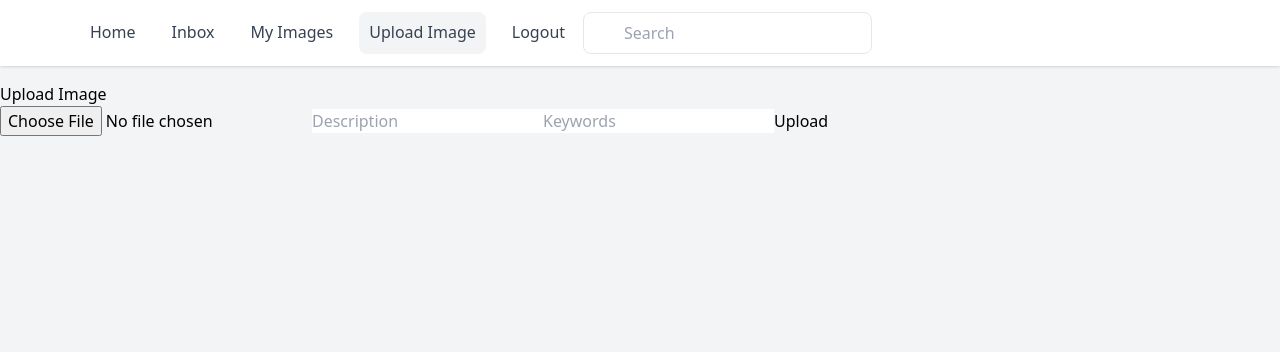
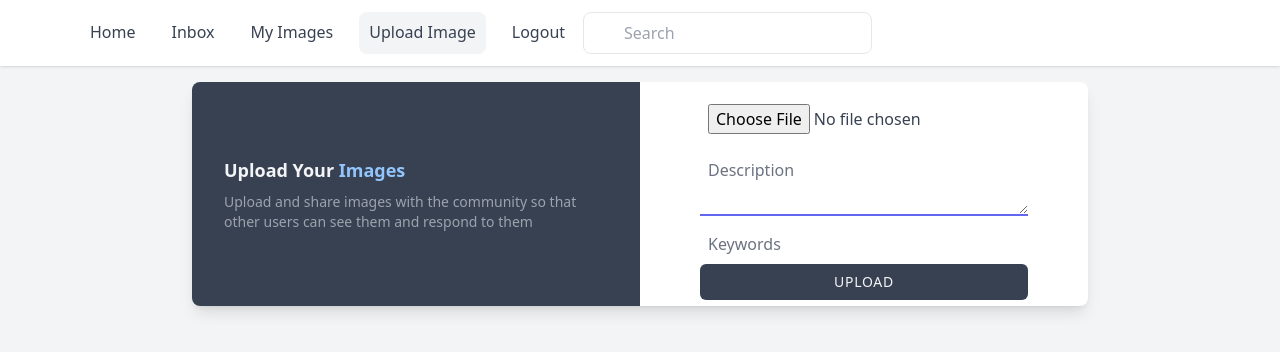
Before and after one commit to geor0014/SE_Dongguk_group_proj, a React (Create React App) app in the folder frontend/: page /uploadImage in a window 1280 px wide. Shown: the top 352 px of the page. Built offline with nearby package versions, Linux system fonts and the light colour scheme; sample sign-in values are in the browser's storage.

Commit message:
feat (tailwind) add tailwind to UploadImage component

```diff
--- a/frontend/src/components/UploadImage.js
+++ b/frontend/src/components/UploadImage.js
@@ -39,31 +39,82 @@ export default function UploadImage() {
     }
   };
 
-  if (!user) {
-    return <div></div>;
-  } else {
   return (
-      <div>
-        <h1>Upload Image</h1>
+    <>
+      {user && (
+        <section className="flex flex-col max-w-4xl mx-auto overflow-hidden bg-white rounded-lg shadow-lg md:flex-row md:h-100">
+          <div class="md:flex md:items-center md:justify-center md:w-1/2 md:bg-gray-700 md:dark:bg-gray-800">
+            <div class="px-6 py-6 md:px-8 md:py-0">
+              <h2 class="text-lg font-bold text-gray-700 dark:text-white md:text-gray-100">
+                Upload Your{" "}
+                <span class="text-blue-600 dark:text-blue-400 md:text-blue-300">
+                  Images
+                </span>
+              </h2>
+              <p class="mt-2 text-sm text-gray-600 dark:text-gray-400 md:text-gray-400">
+                Upload and share images with the community so that other users
+                can see them and respond to them
+              </p>
+            </div>
+          </div>
+          <div className="flex items-center justify-center pb-3 md:py-0 md:w-1/2">
             <form onSubmit={handleSubmit}>
-          <input type="file" onChange={handleFileChange} />
+              <div className="flex flex-col p-1.5 overflow-hidden  focus-within:ring focus-within:ring-opacity-40  focus-within:ring-blue-300">
                 <input
+                  className="px-2 mt-2 py-2 text-gray-700 placeholder-gray-500 bg-white outline-none  focus:placeholder-transparent dark:focus:placeholder-transparent"
+                  type="file"
+                  name="image"
+                  onChange={handleFileChange}
+                />
+                <textarea
+                  className="px-2 mt-2 py-2 mt-2 border-b-2 border-indigo-500 text-gray-700 placeholder-gray-500 bg-white outline-none  focus:placeholder-transparent dark:focus:placeholder-transparent"
                   type="text"
+                  name="description"
                   placeholder="Description"
-            name="description"
                   value={description}
                   onChange={handleDescriptionChange}
                 />
                 <input
+                  className="px-2 mt-2 py-2 mt-2 text-gray-700 placeholder-gray-500 bg-white outline-none  focus:placeholder-transparent dark:focus:placeholder-transparent"
                   type="text"
+                  name="keywords"
                   placeholder="Keywords"
-            name="keywords"
                   value={keywords}
                   onChange={handleKeywordsChange}
                 />
-          <button type="submit">Upload</button>
+                <button
+                  className="px-2 py-2 text-sm font-medium tracking-wider text-gray-100 uppercase transition-colors duration-300 transform bg-gray-700 rounded-md hover:bg-gray-600 focus:bg-gray-600 focus:outline-none"
+                  type="submit"
+                >
+                  Upload
+                </button>
+              </div>
             </form>
           </div>
+        </section>
+      )}
+    </>
   );
 }
+
+{
+  /* <section class="flex flex-col max-w-4xl mx-auto overflow-hidden bg-white rounded-lg shadow-lg dark:bg-gray-800 md:flex-row md:h-48">
+    <div class="md:flex md:items-center md:justify-center md:w-1/2 md:bg-gray-700 md:dark:bg-gray-800">
+        <div class="px-6 py-6 md:px-8 md:py-0">
+            <h2 class="text-lg font-bold text-gray-700 dark:text-white md:text-gray-100">Sign Up For <span class="text-blue-600 dark:text-blue-400 md:text-blue-300">Project</span> Updates</h2>
+
+            <p class="mt-2 text-sm text-gray-600 dark:text-gray-400 md:text-gray-400">Lorem ipsum dolor sit, amet consectetur adipisicing elit. Consectetur obcaecati odio</p>
+        </div>
+    </div>
+
+    <div class="flex items-center justify-center pb-6 md:py-0 md:w-1/2">
+        <form>
+            <div class="flex flex-col p-1.5 overflow-hidden border rounded-lg dark:border-gray-600 lg:flex-row dark:focus-within:border-blue-300 focus-within:ring focus-within:ring-opacity-40 focus-within:border-blue-400 focus-within:ring-blue-300">
+                <input class="px-6 py-2 text-gray-700 placeholder-gray-500 bg-white outline-none  focus:placeholder-transparent dark:focus:placeholder-transparent" type="text" name="email" placeholder="Enter your email" aria-label="Enter your email">
+
+                <button class="px-4 py-3 text-sm font-medium tracking-wider text-gray-100 uppercase transition-colors duration-300 transform bg-gray-700 rounded-md hover:bg-gray-600 focus:bg-gray-600 focus:outline-none">subscribe</button>
+            </div>
+        </form>
+    </div>
+</section> */
 }
```
Lines whose indentation alone changed are shown as unchanged.
